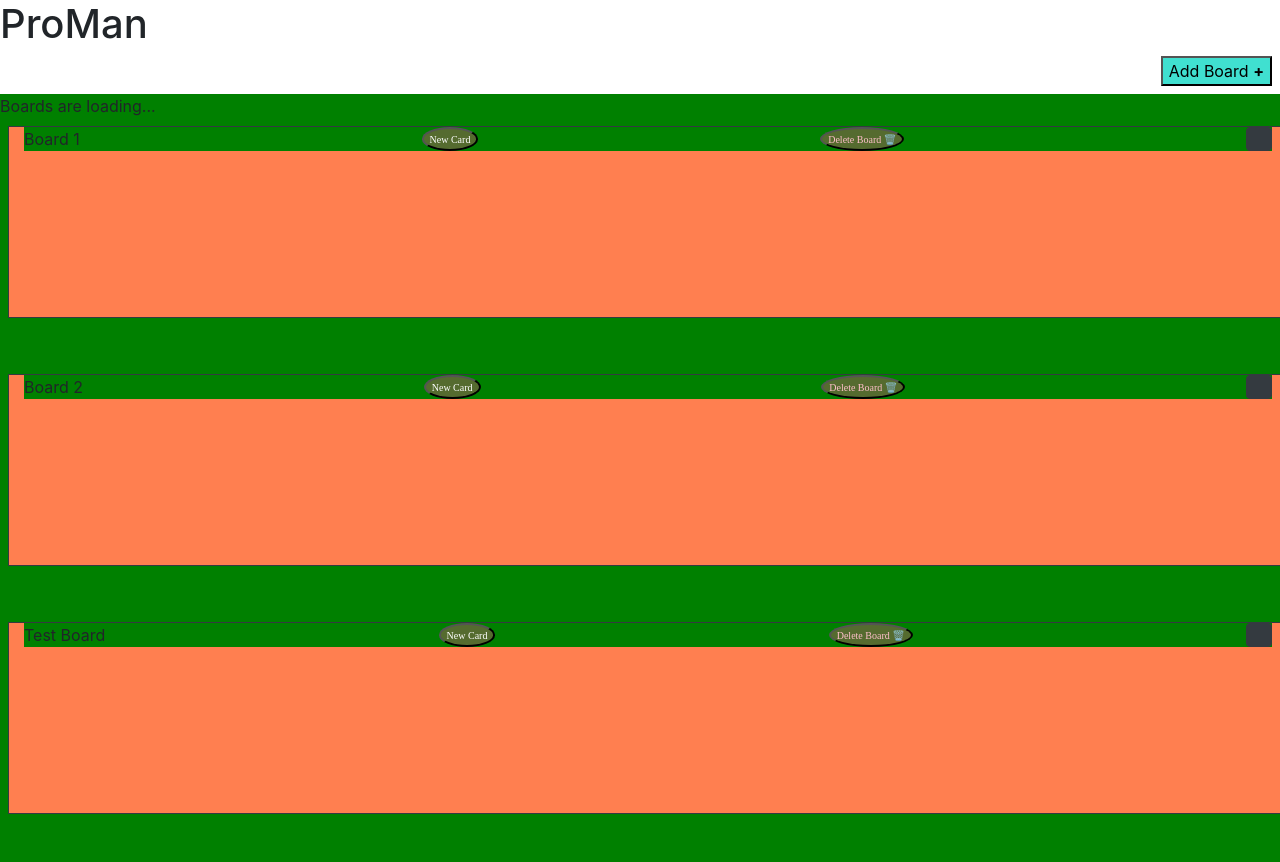
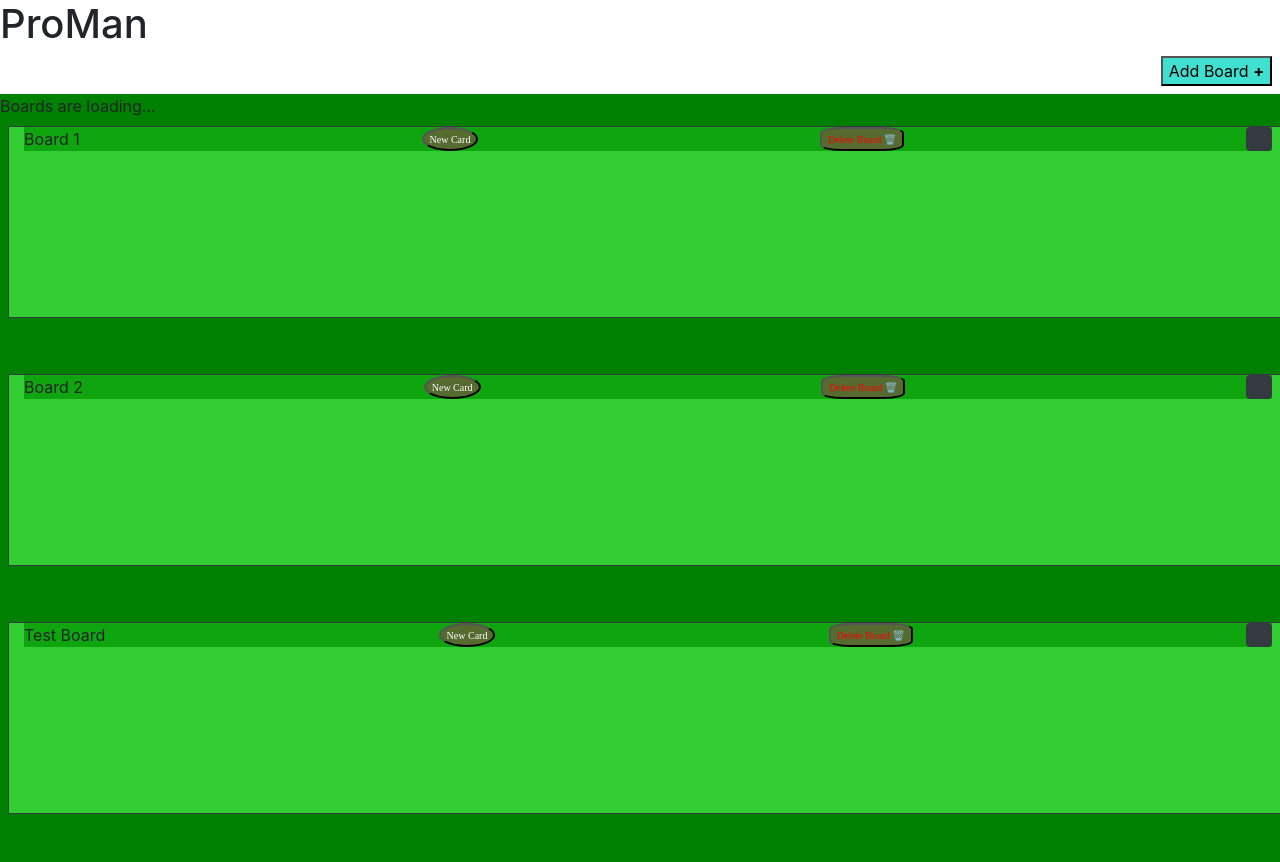
Before and after one commit to blippard/proman, a Flask app: page / in a window 1280 px wide. Run offline with Flask 2, Linux system fonts and the light colour scheme; data that the repository does not hold is empty; parts of the project's set-up code (start-up, migrations or seed data) failed here and were passed over; some libraries are stand-ins or nearby versions.

Commit message:
Minor color changes in CSS

```diff
--- a/static/css/main.css
+++ b/static/css/main.css
@@ -8,7 +8,7 @@
 }
 
 .board {
-    background-color: coral;
+    background-color: limegreen;
     min-height: 12rem;  /* rem = relative em-dashes (makes em-dashes big for readability) */
     height: max-content;
     margin: 0.5rem;
@@ -18,7 +18,7 @@
     display: flex;
     flex-direction: row;
     justify-content: space-between;
-    background-color: green;
+    background-color: #0ea50e;
 }
 
 .new-card-btn {
@@ -32,9 +32,9 @@
 .remove-board-btn {
     font-size: 10px;
     font-family: KacstFarsi;
-    border-radius: 50%;
+    border-radius: 25%;
     background-color: darkolivegreen;
-    color: pink;
+    color: red;
 }
 
 .top-btn-container {
```
